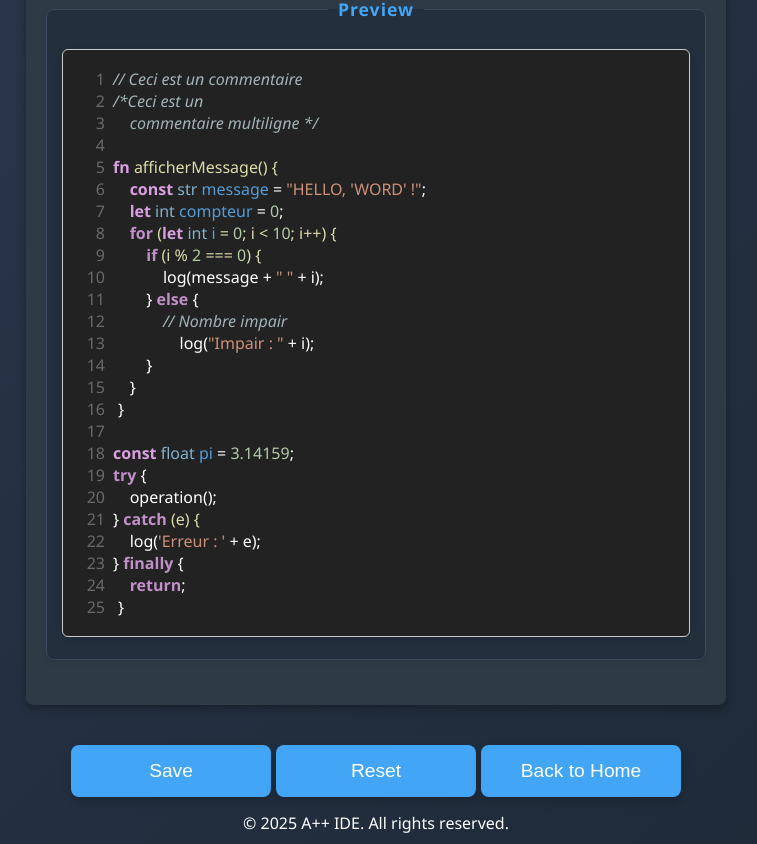
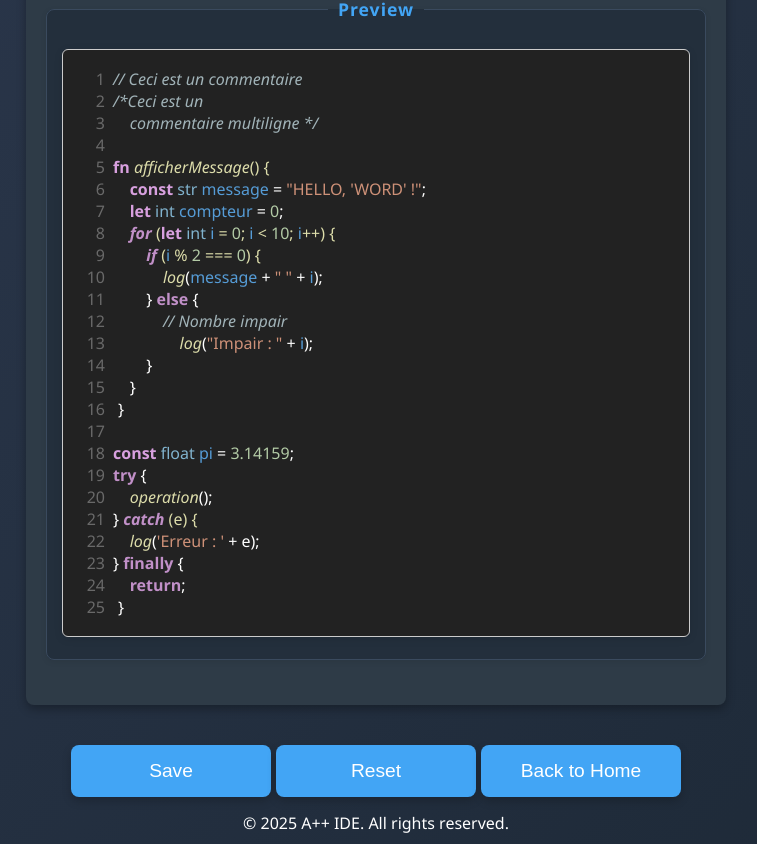
Before and after one commit to arthur10o/app_programming_language, an Electron app: page electron-app/src/pages/settings/settings.html in a window 1000 px wide. Shown: the part 919-1763 px from the top of the page, without its empty margins (124-881 px from the left). Drawn offline with Linux system fonts and the light colour scheme; no server answers.

Commit message:
- Syntactic coloring added for variable name and constant name

```diff
--- a/electron-app/src/scripts/syntax_highlighting.js
+++ b/electron-app/src/scripts/syntax_highlighting.js
@@ -6,6 +6,9 @@
     Created     : 2025-07-27
     Last Update : 2025-07-27
 */
+
+let var_const_list = [];
+
 function syntax_highlighting() {
     const PREVIEW = document.getElementById("code-editor");
     const CODES_LINES = Array.from(PREVIEW.querySelectorAll('.code-line'));
@@ -71,16 +74,19 @@ function syntax_highlighting() {
                             const typeSpan = `<span class="hl-native-type">${type}</span>`;
                             const nameClass = decl === "const" ? "hl-constant" : "hl-variable";
                             const nameSpan = `<span class="${nameClass}">${name}</span>`;
+                            var_const_list.push(name);
                             return `${declSpan} ${typeSpan} ${nameSpan}`;
                         }
                     },
+                    { regex: /\b[a-zA-Z_$][\w$]*\s*\([^)]*\)\s*{/g, className: "hl-function-method" },
+                    { regex: /\b([a-zA-Z_$][\w$]*)\s*(?=\()/g, className: "hl-function-call" },
                     { regex: /\bimport\s+(?:[\w*\s{},]*\s+from\s+)?["'][^"']+["']/g, className: "hl-import" },
                     { regex: /\btrue|false|null|\d+(\.\d+)?\b/g, className: "hl-literal" },
-                    { regex: /\b[a-zA-Z_$][\w$]*\s*\([^)]*\)\s*{/g, className: "hl-function-methode" },
                     { regex: /\b(const|let|if|else\s+if|else|for|while|return|switch|case|break|default|try|catch|finally|fn)\b/g, className: "hl-keyword" },
                     { regex: /\b(int|float|bool|str|None)\b/g, className: "hl-native-type" },
                     { regex: /\b(if|else if|else|for|while|do|switch|case|default|break|continue|return|try|catch|finally)\b/g, className: "hl-control-structure" }
                 ];
+
 
 
                 for (const pattern of PATTERNS) {
@@ -95,6 +101,11 @@ function syntax_highlighting() {
                     code = code.replace(token, html);
                 }
 
+                for (const varName of var_const_list) {
+                    const regex = new RegExp(`\\b${varName}\\b`, 'g');
+                    code = code.replace(regex, `<span class="hl-variable">${varName}</span>`);
+                }
+
                 CODE_LINE.innerHTML = code;
             }
         }
--- a/electron-app/src/styles/common_css.css
+++ b/electron-app/src/styles/common_css.css
@@ -94,8 +94,13 @@ button:focus {
     color: #b3cba6;
 }
 
-.hl-function-methode {
+.hl-function-method {
     color: #dcdcaa;
+}
+
+.hl-function-call {
+    color: #dcdcaa;
+    font-style: italic;
 }
 
 .hl-variable {
```
